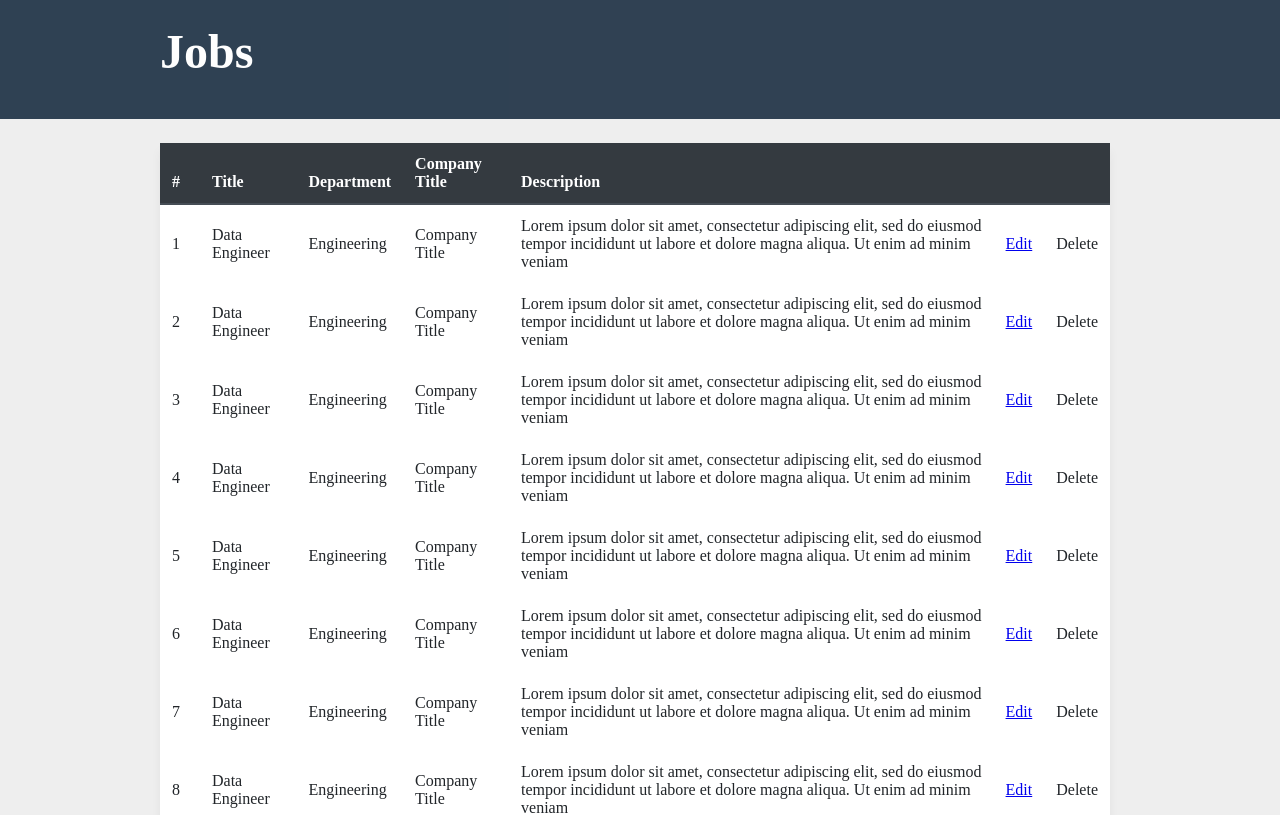
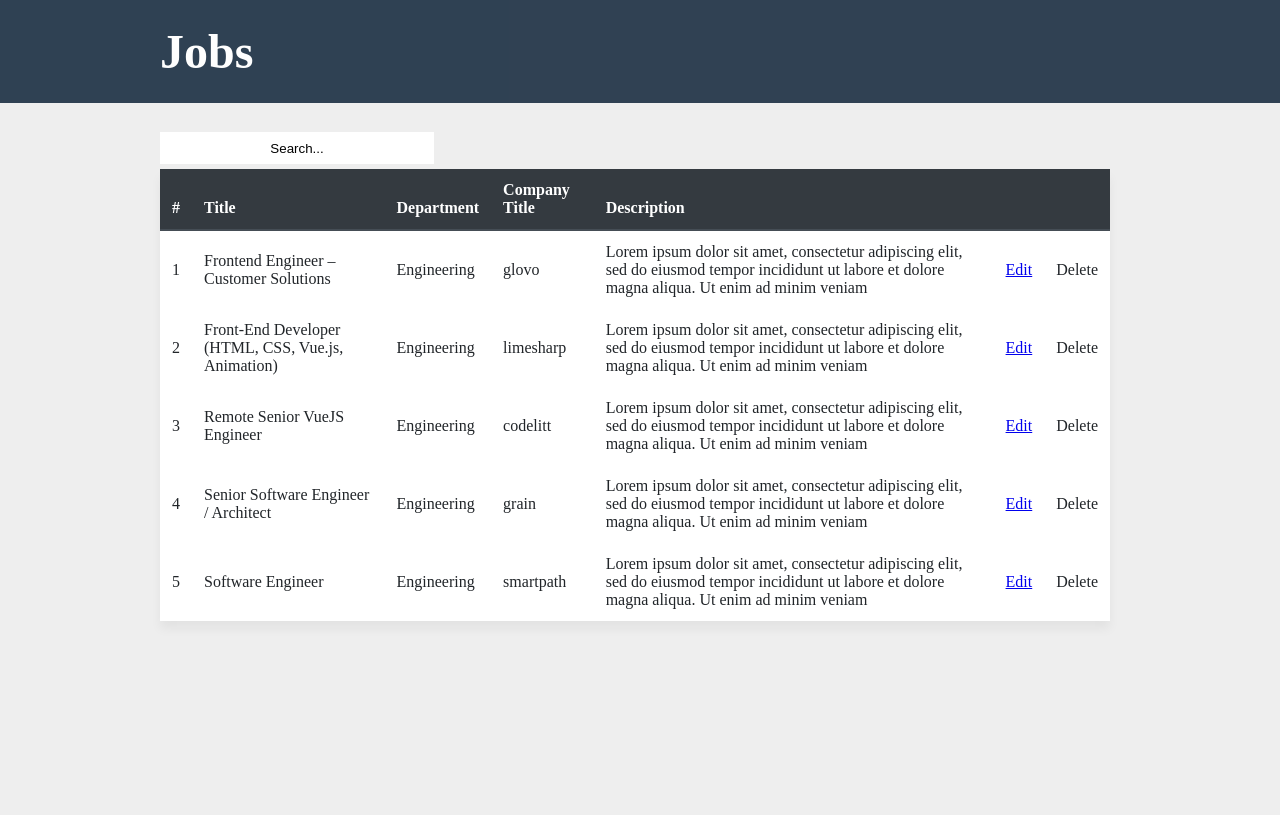
Before and after one commit to ridvankaradag/career-app, a React (Create React App) app: page /dashboard/jobs in a window 1280 px wide. Shown: the top 815 px of the page. Built offline with nearby package versions, Linux system fonts and the light colour scheme.

Commit message:
Search added

```diff
--- a/src/pages/Member/JobList/JobList.js
+++ b/src/pages/Member/JobList/JobList.js
@@ -1,6 +1,6 @@
 import React, {Fragment, useState} from "react";
 import { BrowserRouter as Router, Route, Link } from "react-router-dom";
-import HeaderText from "../../../components/HeaderText/HeaderText";
+import HeaderTextLink from "../../../components/HeaderTextLink/HeaderTextLink";
 import Layout from "../../../components/Layout/Layout";
 import Header from "../../../components/Header/Header";
 import FlexWrapper from "../../../components/FlexWrapper/FlexWrapper";
@@ -9,20 +9,13 @@ import TableDefault from "../../../components/TableDefault/TableDefault";
 
 
 function JobList() {
-    const [jobs, setJobs] = useState([{id: 1, title: 'Data Engineer', department: 'Engineering', companyTitle: 'Company Title', description: 'Lorem ipsum dolor sit amet, consectetur adipiscing elit, sed do eiusmod tempor incididunt ut labore et dolore magna aliqua. Ut enim ad minim veniam' },
-                                      {id: 2, title: 'Data Engineer', department: 'Engineering', companyTitle: 'Company Title', description: 'Lorem ipsum dolor sit amet, consectetur adipiscing elit, sed do eiusmod tempor incididunt ut labore et dolore magna aliqua. Ut enim ad minim veniam' },
-                                      {id: 3, title: 'Data Engineer', department: 'Engineering', companyTitle: 'Company Title', description: 'Lorem ipsum dolor sit amet, consectetur adipiscing elit, sed do eiusmod tempor incididunt ut labore et dolore magna aliqua. Ut enim ad minim veniam' },
-                                      {id: 4, title: 'Data Engineer', department: 'Engineering', companyTitle: 'Company Title', description: 'Lorem ipsum dolor sit amet, consectetur adipiscing elit, sed do eiusmod tempor incididunt ut labore et dolore magna aliqua. Ut enim ad minim veniam' },
-                                      {id: 5, title: 'Data Engineer', department: 'Engineering', companyTitle: 'Company Title', description: 'Lorem ipsum dolor sit amet, consectetur adipiscing elit, sed do eiusmod tempor incididunt ut labore et dolore magna aliqua. Ut enim ad minim veniam' },
-                                      {id: 6, title: 'Data Engineer', department: 'Engineering', companyTitle: 'Company Title', description: 'Lorem ipsum dolor sit amet, consectetur adipiscing elit, sed do eiusmod tempor incididunt ut labore et dolore magna aliqua. Ut enim ad minim veniam' },
-                                      {id: 7, title: 'Data Engineer', department: 'Engineering', companyTitle: 'Company Title', description: 'Lorem ipsum dolor sit amet, consectetur adipiscing elit, sed do eiusmod tempor incididunt ut labore et dolore magna aliqua. Ut enim ad minim veniam' },
-                                      {id: 8, title: 'Data Engineer', department: 'Engineering', companyTitle: 'Company Title', description: 'Lorem ipsum dolor sit amet, consectetur adipiscing elit, sed do eiusmod tempor incididunt ut labore et dolore magna aliqua. Ut enim ad minim veniam' },
-                                      {id: 9, title: 'Data Engineer', department: 'Engineering', companyTitle: 'Company Title', description: 'Lorem ipsum dolor sit amet, consectetur adipiscing elit, sed do eiusmod tempor incididunt ut labore et dolore magna aliqua. Ut enim ad minim veniam' },
-                                      {id: 10, title: 'Data Engineer', department: 'Engineering', companyTitle: 'Company Title', description: 'Lorem ipsum dolor sit amet, consectetur adipiscing elit, sed do eiusmod tempor incididunt ut labore et dolore magna aliqua. Ut enim ad minim veniam'},
-                                      {id: 11, title: 'Data Engineer', department: 'Engineering', companyTitle: 'Company Title', description: 'Lorem ipsum dolor sit amet, consectetur adipiscing elit, sed do eiusmod tempor incididunt ut labore et dolore magna aliqua. Ut enim ad minim veniam'},
-                                      {id: 12, title: 'Data Engineer', department: 'Engineering', companyTitle: 'Company Title', description: 'Lorem ipsum dolor sit amet, consectetur adipiscing elit, sed do eiusmod tempor incididunt ut labore et dolore magna aliqua. Ut enim ad minim veniam'},
-                                      {id: 13, title: 'Data Engineer', department: 'Engineering', companyTitle: 'Company Title', description: 'Lorem ipsum dolor sit amet, consectetur adipiscing elit, sed do eiusmod tempor incididunt ut labore et dolore magna aliqua. Ut enim ad minim veniam'},
+    const [jobs, setJobs] = useState([{id: 1, title: 'Frontend Engineer – Customer Solutions', department: 'Engineering', companyTitle: 'glovo',location: 'Barcelona', typeOfPosition:'full-time', description: 'Lorem ipsum dolor sit amet, consectetur adipiscing elit, sed do eiusmod tempor incididunt ut labore et dolore magna aliqua. Ut enim ad minim veniam' },
+                                      {id: 2, title: 'Front-End Developer (HTML, CSS, Vue.js, Animation)', department: 'Engineering', companyTitle: 'limesharp', location: 'London, UK', typeOfPosition:'full-time', description: 'Lorem ipsum dolor sit amet, consectetur adipiscing elit, sed do eiusmod tempor incididunt ut labore et dolore magna aliqua. Ut enim ad minim veniam' },
+                                      {id: 3, title: 'Remote Senior VueJS Engineer', department: 'Engineering', companyTitle: 'codelitt', location: 'Mami, Florida', typeOfPosition:'full-time', description: 'Lorem ipsum dolor sit amet, consectetur adipiscing elit, sed do eiusmod tempor incididunt ut labore et dolore magna aliqua. Ut enim ad minim veniam' },
+                                      {id: 4, title: 'Senior Software Engineer / Architect', department: 'Engineering', companyTitle: 'grain', location: 'Singapore', typeOfPosition:'full-time', description: 'Lorem ipsum dolor sit amet, consectetur adipiscing elit, sed do eiusmod tempor incididunt ut labore et dolore magna aliqua. Ut enim ad minim veniam' },
+                                      {id: 5, title: 'Software Engineer', department: 'Engineering', companyTitle: 'smartpath', location: 'Atlanta, GA', typeOfPosition:'full-time', description: 'Lorem ipsum dolor sit amet, consectetur adipiscing elit, sed do eiusmod tempor incididunt ut labore et dolore magna aliqua. Ut enim ad minim veniam' },
                                     ]);
+    const [search,setSearch] = useState('');
 
     const removeJob = (id) => {
         if (id) {
@@ -30,16 +23,23 @@ function JobList() {
         }
     };
 
+    let filteredJobs = jobs.filter(
+        (job) => {
+            return job.title.toLowerCase().indexOf(search.toLowerCase()) !== -1;
+        }
+    );
+
     return (
         <Fragment>
             <Header headerColor="#2c3e50">
                 <Layout>
-                    <HeaderText to="/">
+                    <HeaderTextLink to="/dashboard">
                         Jobs
-                    </HeaderText>
+                    </HeaderTextLink>
                 </Layout>
             </Header>
             <Layout>
+                <input className="input_search" type="text" value={search}  onChange={e => setSearch(e.target.value.substr(0,20))} placeholder="Search..."/>
                 <FlexWrapper>
                     <Column gap="12">
                         <FlexWrapper flexDirection="row">
@@ -58,9 +58,10 @@ function JobList() {
                                         </tr>
                                     </thead>
                                     <tbody>
+
                                         {
-                                            jobs.map((job) =>(
-                                                <tr key={job.id}>
+                                            filteredJobs.map((job) =>{
+                                                return <tr key={job.id}>
                                                 <td>{job.id}</td>
                                                 <td>{job.title}</td>
                                                 <td>{job.department}</td>
@@ -69,8 +70,9 @@ function JobList() {
                                                 <td><Link to={{pathname: "/", job: job}}>Edit</Link></td>
                                                 <td className="btn-delete" onClick={() => removeJob(job.id)}>Delete</td>
                                             </tr>
-                                            ))
+                                            })
                                         }
+
                                     </tbody>
                                 </TableDefault>
                             }
```
Lines whose indentation alone changed are shown as unchanged.
